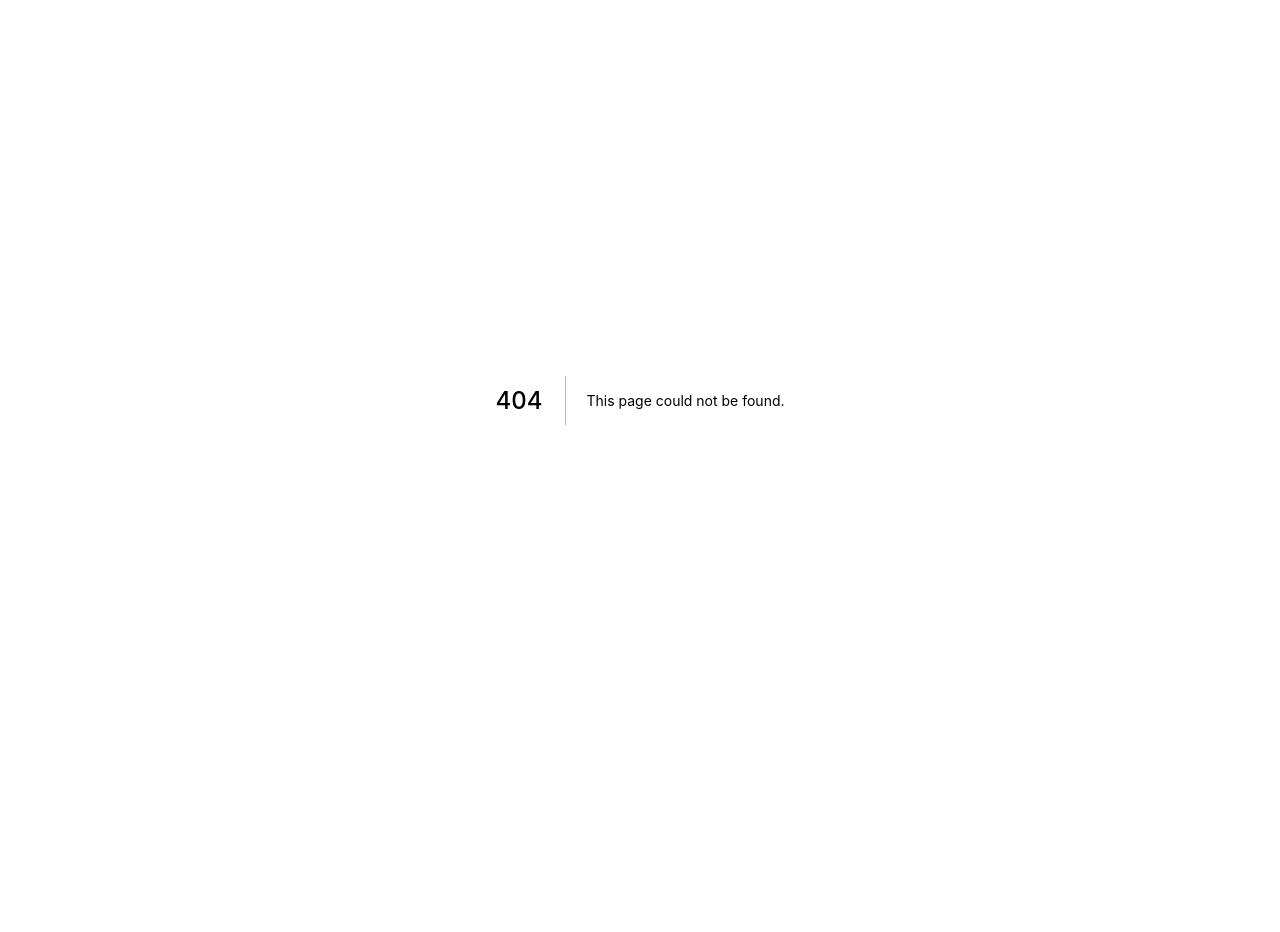
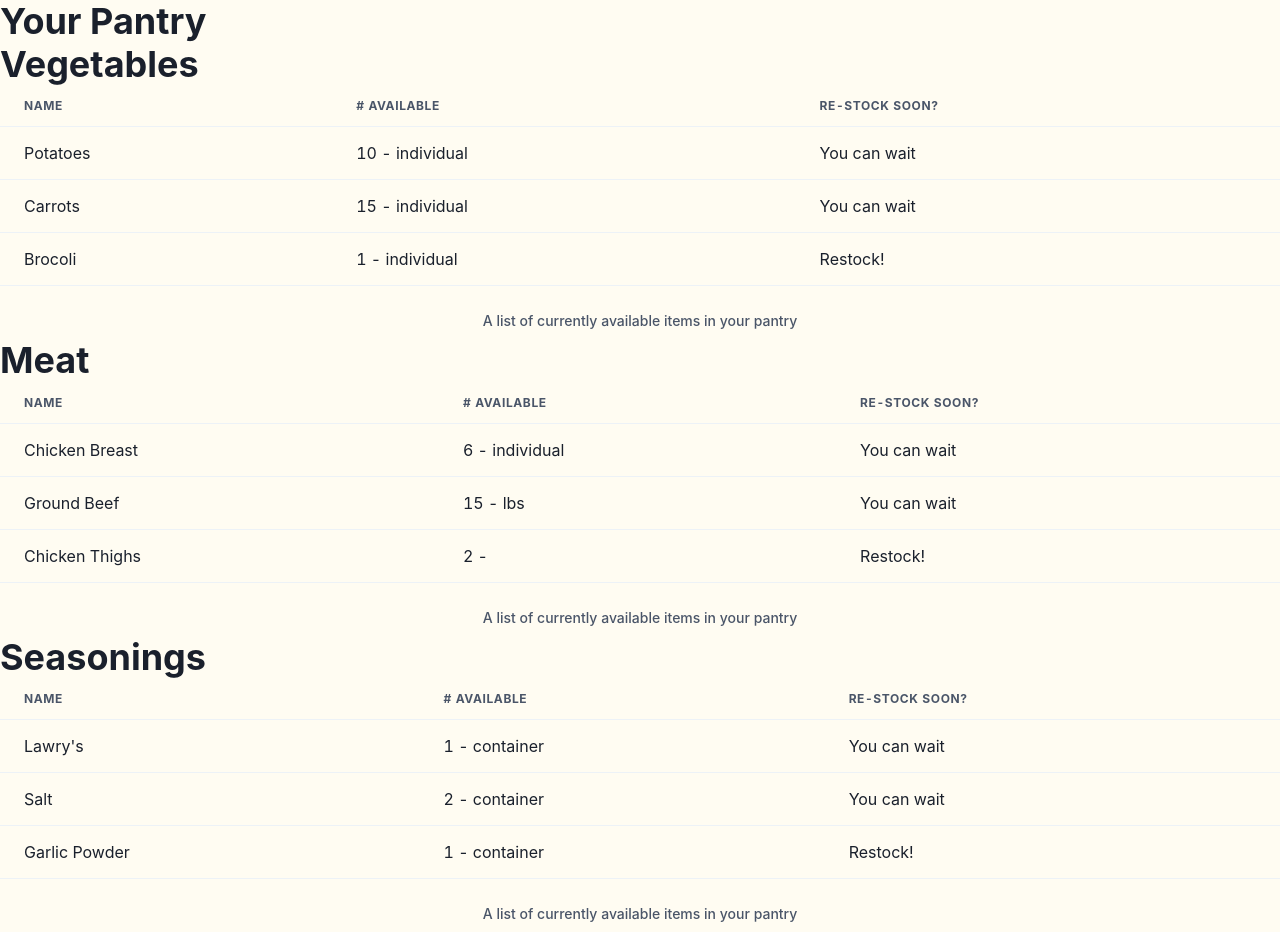
Before and after one commit to krames12/pantry-app, a Next.js app: page /stock in a window 1280 px wide. Before the commit this address had no page. Before the commit the page ends 800 px from the top, so only its background shows below. Built offline with nearby package versions, Linux system fonts and the light colour scheme.

Commit message:
added chakra, dummyData, displays data

```diff
--- /dev/null
+++ b/components/ItemList/ItemList.js
@@ -0,0 +1,34 @@
+import {
+  Table,
+  Thead,
+  Tbody,
+  Tfoot,
+  Tr,
+  Th,
+  Td,
+  TableCaption
+} from "@chakra-ui/react";
+
+const ItemList = ({products}) => (
+  <Table variant="simple">
+    <TableCaption>A list of currently available items in your pantry</TableCaption>
+    <Thead>
+      <Tr>
+        <Th>Name</Th>
+        <Th># Available</Th>
+        <Th>Re-stock soon?</Th>
+      </Tr>
+    </Thead>
+    <Tbody>
+      {products.map( ({id, name, inStock, unit, restockSoon}) => (
+        <Tr key={id}>
+          <Td>{name}</Td>
+          <Td>{inStock} - {unit}</Td>
+          <Td>{`${restockSoon ? "Restock!" : "You can wait"}`}</Td>
+        </Tr>
+      ))}
+    </Tbody>
+  </Table>
+);
+
+export default ItemList;
--- /dev/null
+++ b/components/Stock/Stock.js
@@ -0,0 +1,27 @@
+import Head from "next/head";
+import styles from "./Stock.module.css";
+import { Heading } from "@chakra-ui/react";
+import ItemList from "../ItemList/ItemList";
+
+import dummyData from "../../data/dummyData";
+
+console.log(dummyData.categories);
+
+const Stock = () => (
+  <div className={styles.container}>
+    <Head>
+      <title>Create Next App</title>
+      <meta name="description" content="Generated by create next app" />
+      <link rel="icon" href="/favicon.ico" />
+    </Head>
+    <Heading>Your Pantry</Heading>
+    {dummyData.categories.map( ({id, name, products}) => (
+      <>
+        <Heading as="h2" key={`category-heading-${id}`}>{name}</Heading>
+        <ItemList products={products} />
+      </>
+    ))}
+  </div>
+)
+
+export default Stock;
--- /dev/null
+++ b/components/Stock/Stock.module.css
@@ -0,0 +1,3 @@
+.container {
+  background-color: #FFFCF2;
+}
--- a/data/dummyData.js
+++ b/data/dummyData.js
@@ -63,21 +63,21 @@ const foodInventory = {
           id: uuidv4(),
           name: "Lawry's",
           inStock: 1,
-          unit: "individual",
+          unit: "container",
           restockSoon: false,
         },
         {
           id: uuidv4(),
           name: "Salt",
           inStock: 2,
-          unit: "lbs",
+          unit: "container",
           restockSoon: false,
         },
         {
           id: uuidv4(),
           name: "Garlic Powder",
           inStock: 1,
-          unit: "individual",
+          unit: "container",
           restockSoon: true,
         },
       ]
--- a/package.json
+++ b/package.json
@@ -9,6 +9,10 @@
     "lint": "next lint"
   },
   "dependencies": {
+    "@chakra-ui/react": "^1.6.10",
+    "@emotion/react": "^11",
+    "@emotion/styled": "^11",
+    "framer-motion": "^4",
     "next": "12.0.1",
     "react": "17.0.2",
     "react-dom": "17.0.2"
--- a/pages/_app.js
+++ b/pages/_app.js
@@ -1,7 +1,12 @@
 import '../styles/globals.css'
+import { ChakraProvider } from "@chakra-ui/react";
 
 function MyApp({ Component, pageProps }) {
-  return <Component {...pageProps} />
+  return (
+    <ChakraProvider>
+      <Component {...pageProps} />
+    </ChakraProvider>
+  )
 }
 
 export default MyApp
--- /dev/null
+++ b/pages/stock/index.js
@@ -0,0 +1,7 @@
+import Stock from "../../components/Stock/Stock"
+
+export default function stockPage() {
+  return (
+    <Stock />
+  )
+}
```
Also changed, not shown: pages/stock/[category]/[subcategory]/index.js (added), 1 other file (tests, documents, lock files or other folders).
